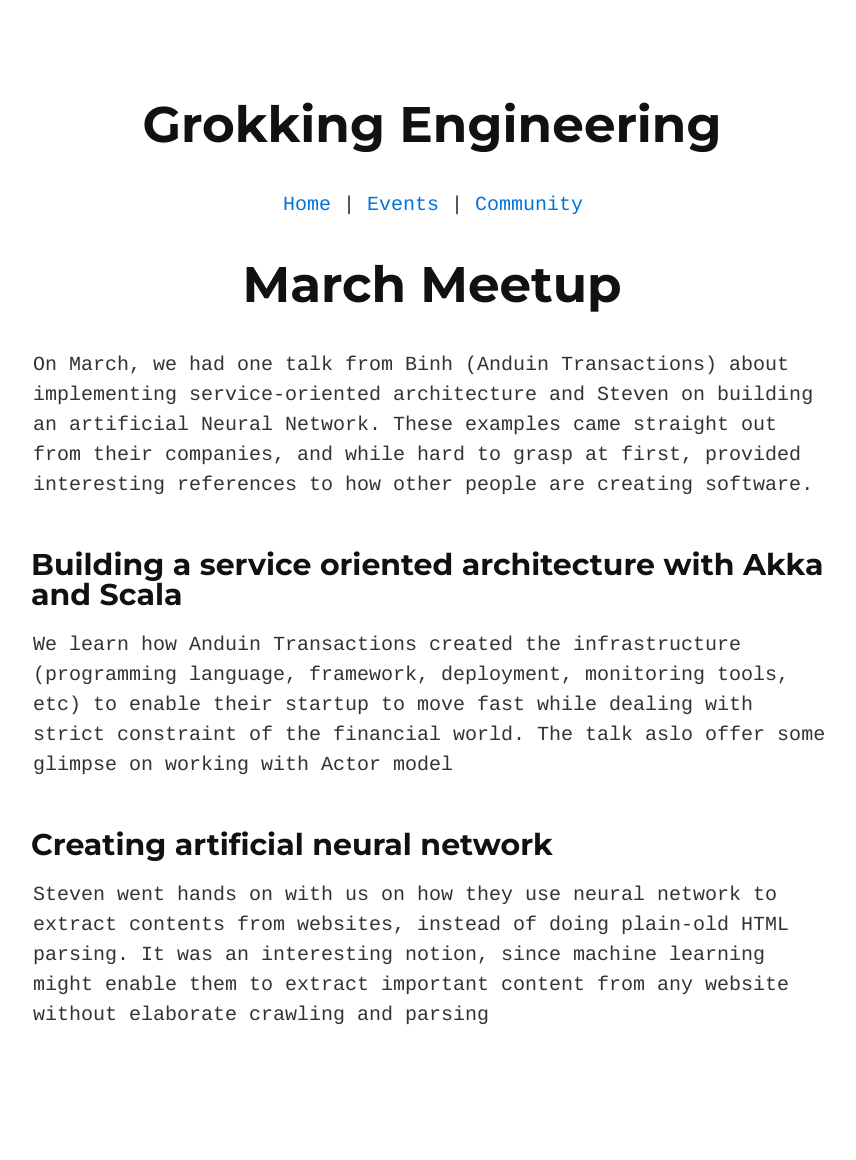
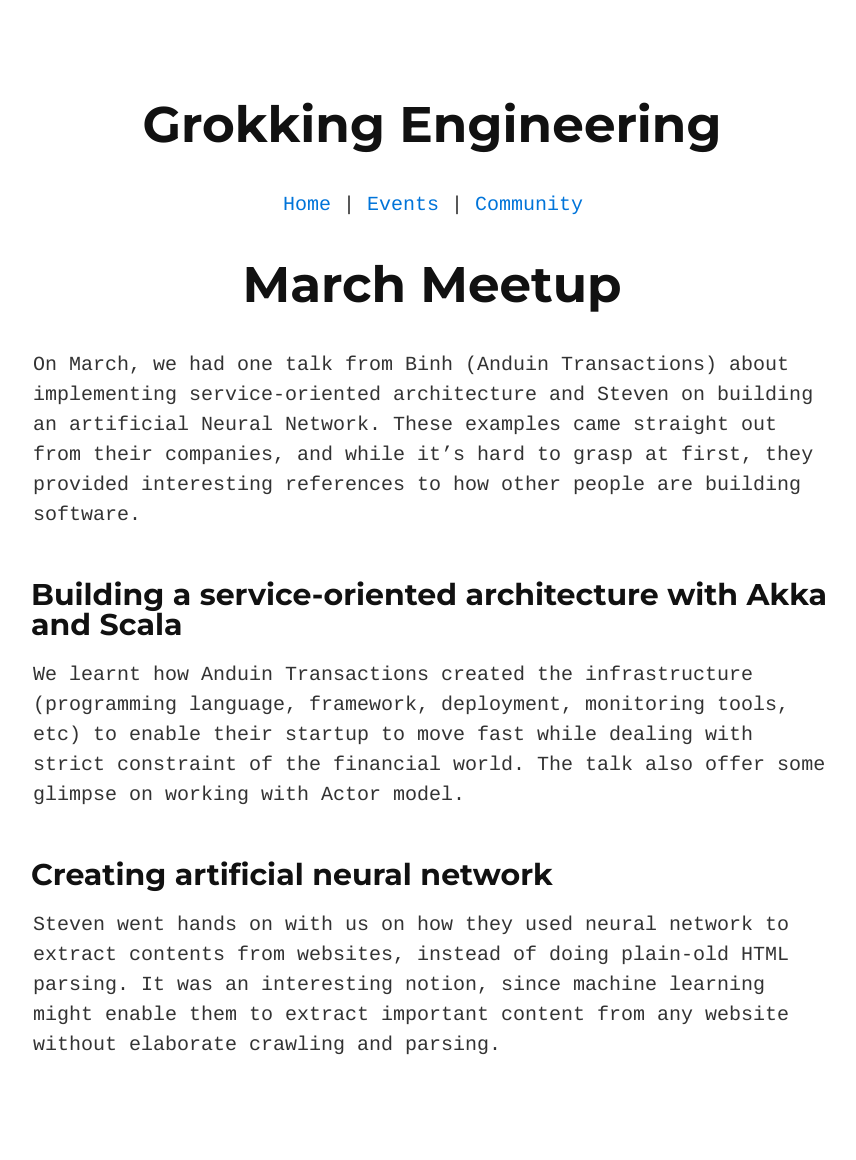
Before and after one commit to grokking-engineering/grokking-engineering.github.io, a Jekyll site: the page built from _posts/2015-04-11-march-meetup.md, in a window 1280 px wide. Shown: the whole page, without its empty margins (207-1063 px from the left). Built offline with Jekyll 4.4.1, drawn with Linux system fonts in a browser that asks for light colours; nearby versions of some CDN libraries; before the commit the page ends 1130 px from its top, so only the background shows below that.

Commit message:
Update 2015-04-11-march-meetup.md
Fix typos

```diff
--- a/_posts/2015-04-11-march-meetup.md
+++ b/_posts/2015-04-11-march-meetup.md
@@ -2,12 +2,12 @@
 layout: post
 ---
 
-On March, we had one talk from Binh (Anduin Transactions) about implementing service-oriented architecture and Steven on building an artificial Neural Network. These examples came straight out from their companies, and while hard to grasp at first, provided interesting references to how other people are creating software.
+On March, we had one talk from Binh (Anduin Transactions) about implementing service-oriented architecture and Steven on building an artificial Neural Network. These examples came straight out from their companies, and while it's hard to grasp at first, they provided interesting references to how other people are building software.
 
-## Building a service oriented architecture with Akka and Scala
+## Building a service-oriented architecture with Akka and Scala
 
-We learn how Anduin Transactions created the infrastructure (programming language, framework, deployment, monitoring tools, etc) to enable their startup to move fast while dealing with strict constraint of the financial world. The talk aslo offer some glimpse on working with Actor model
+We learnt how Anduin Transactions created the infrastructure (programming language, framework, deployment, monitoring tools, etc) to enable their startup to move fast while dealing with strict constraint of the financial world. The talk also offer some glimpse on working with Actor model.
 
 ## Creating artificial neural network
 
-Steven went hands on with us on how they use neural network to extract contents from websites, instead of doing plain-old HTML parsing. It was an interesting notion, since machine learning might enable them to extract important content from any website without elaborate crawling and parsing
+Steven went hands on with us on how they used neural network to extract contents from websites, instead of doing plain-old HTML parsing. It was an interesting notion, since machine learning might enable them to extract important content from any website without elaborate crawling and parsing.
```
